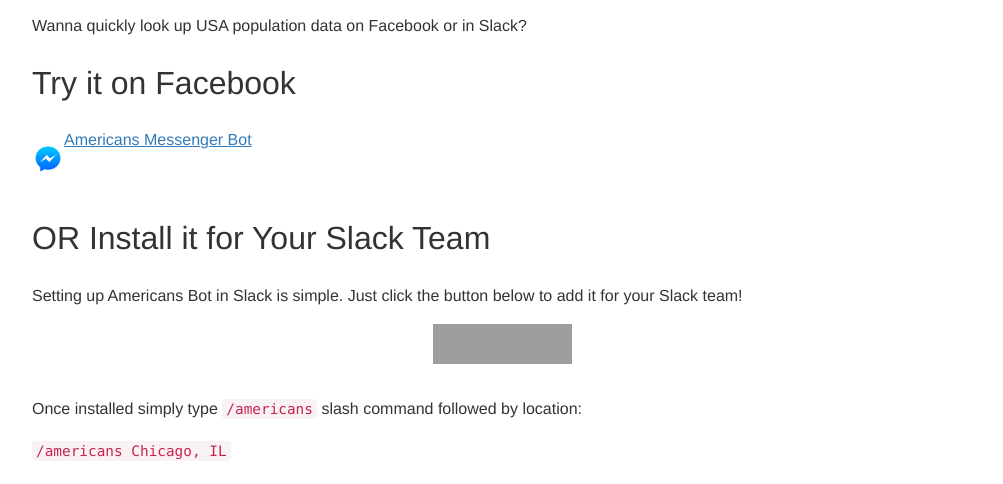
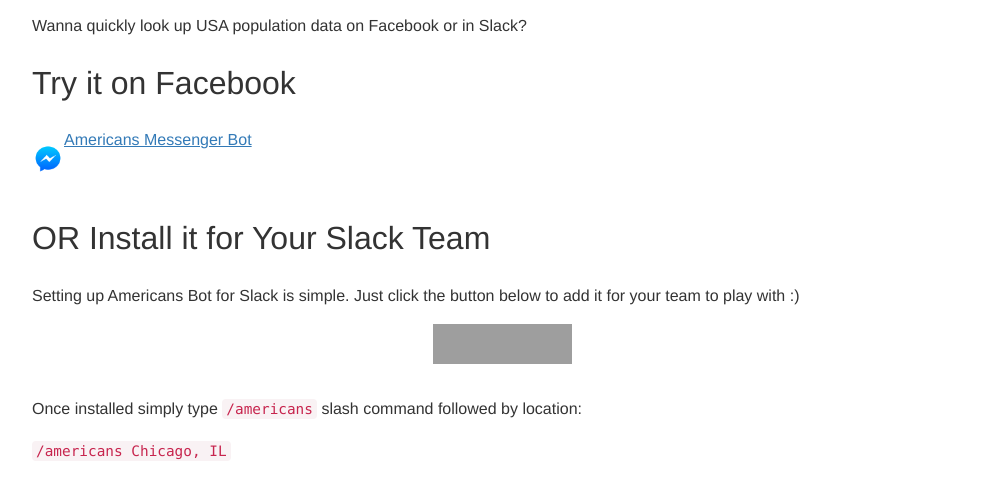
Before and after one commit to RandomFractals/americans, a website: page index.html in a window 1280 px wide. Shown: the part 313-797 px from the top of the page, without its empty margins (138-1141 px from the left). Drawn offline with Linux system fonts and the light colour scheme; grey boxes are pictures that could not be loaded.

Commit message:
another home page slack install instructions trim/refinement

```diff
--- a/index.html
+++ b/index.html
@@ -55,7 +55,7 @@
 
     <h2>OR Install it for Your Slack Team</h2>
 
-    <p>Setting up Americans Bot in Slack is simple. Just click the button below to add it for your Slack team!</p>
+    <p>Setting up Americans Bot for Slack is simple. Just click the button below to add it for your team to play with :)</p>
 
     <a href="https://slack.com/oauth/authorize?scope=incoming-webhook,commands,bot&client_id=4556408678.123580773328">
       <img alt="Add to Slack" height="40" width="139" src="https://platform.slack-edge.com/img/add_to_slack.png"
```
